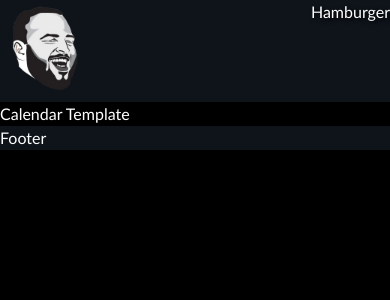
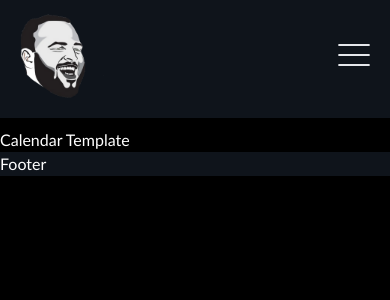
Before and after one commit to Earle-Poole/danFran, a Next.js app: page /calendar in a window 390 px wide. Shown: the top 300 px of the page. Built offline with nearby package versions, Linux system fonts and the light colour scheme.

Commit message:
created the menu icon, padded logo, removed font size from NavItem, added relative to Layout, created Hamburger Navigation, styled mobile view of Navigation, absoluted the header to the top

```diff
--- /dev/null
+++ b/components/atoms/Icons/Menu.tsx
@@ -0,0 +1,25 @@
+import classNames from "classnames";
+import { FC } from "react";
+
+interface MenuProps {
+  isOpen: boolean;
+}
+
+const Menu: FC<MenuProps> = ({ isOpen }) => {
+    const pattyClass = "w-4/5 border rounded-full my-1 self-center bg-white"
+  return (
+    <div className="flex flex-col w-10 box-border">
+      {isOpen ? (
+        <div className="text-3xl leading-none">&#10005;</div>
+      ) : (
+        <>
+          <div className={pattyClass} />
+          <div className={pattyClass} />
+          <div className={pattyClass} />
+        </>
+      )}
+    </div>
+  );
+};
+
+export default Menu;
--- a/components/atoms/Logo/Logo.tsx
+++ b/components/atoms/Logo/Logo.tsx
@@ -6,7 +6,7 @@ import Link from 'next/link'
 const Logo = () => {
   return (
     <Link href={slugs.HOME} passHref>
-      <a>
+      <a className="p-2">
         <Image src={logo} height={96} width={96} alt={'Daniel Franzese logo'} />
       </a>
     </Link>
--- a/components/atoms/NavItem/NavItem.tsx
+++ b/components/atoms/NavItem/NavItem.tsx
@@ -18,7 +18,7 @@ const NavItem: FC<NavItemProps> = ({ isExternal, name, href }) => {
       <a
         className='flex odd:hover:text-pink-500 even:hover:text-cyan-400'
         {...optionalAnchorProps}>
-        <div className='text-2xl font-light p-3 self-center transition duration-150 hover:underline'>
+        <div className='font-light p-3 self-center transition duration-150 hover:underline'>
           {name}
         </div>
       </a>
--- a/components/layouts/CommonLayout.tsx
+++ b/components/layouts/CommonLayout.tsx
@@ -5,7 +5,7 @@ import Header from '@/components/organisms/Header'
 const CommonLayout: FC = ({ children }) => {
   return (
     <div className='flex h-screen w-screen bg-black text-white'>
-      <div className='mx-auto w-full max-w-7xl'>
+      <div className='mx-auto w-full max-w-7xl relative pt-32'>
         <Header />
         {children}
         <Footer />
--- a/components/molecule/Navigation/Navigation.Hamburger.tsx
+++ b/components/molecule/Navigation/Navigation.Hamburger.tsx
@@ -1,6 +1,22 @@
+import Menu from "@/components/atoms/Icons/Menu";
+import { useState } from "react";
+import Navigation from "./Navigation";
+
 const HamburgerNavigation = () => {
+  const [hamNavOpen, setHamNavOpen] = useState(false);
 
-    return <div>Hamburger</div>
-}
+  const handleToggle = () => {
+    setHamNavOpen((prev) => !prev);
+  };
 
-export default HamburgerNavigation
+  return (
+    <>
+      <button className="absolute top-10 right-4" onClick={handleToggle}>
+        <Menu isOpen={hamNavOpen} />
+      </button>
+      {hamNavOpen ? <Navigation /> : ""}
+    </>
+  );
+};
+
+export default HamburgerNavigation;
--- a/components/molecule/Navigation/Navigation.tsx
+++ b/components/molecule/Navigation/Navigation.tsx
@@ -4,7 +4,7 @@ import Link from 'next/link'
 
 const Navigation = () => {
   return (
-    <nav className='flex flex-wrap justify-end items-stretch'>
+    <nav className='flex justify-items-center mx-auto items-stretch flex-col text-md  md:flex-row md:justify-end md:flex-wrap md:w-full lg:text-xl md:text-lg' >
       <NavItem href={slugs.HOME} name={slugToLabel(slugs.HOME)} />
       <NavItem href={slugs.ABOUT} name={'About'} />
       <NavItem href={slugs.PRESS_KIT} name={slugToLabel(slugs.PRESS_KIT)} />
--- a/components/organisms/Header/Header.tsx
+++ b/components/organisms/Header/Header.tsx
@@ -12,7 +12,7 @@ const Header = () => {
     console.log('isMobile: ', isMobile)
   }, [isMobile])
   return (
-    <div className='bg-opacity-50 bg-gray-800 flex text-shadow justify-between'>
+    <div className='bg-opacity-50 bg-gray-800 flex text-shadow md:justify-between absolute top-0 right-0 left-0 md:h-32'>
       <Logo />
       {isMobile ? <HamburgerNavigation /> : <Navigation />}
     </div>
--- a/package.json
+++ b/package.json
@@ -8,6 +8,7 @@
     "lint": "next lint"
   },
   "dependencies": {
+    "classnames": "^2.3.1",
     "next": "12.0.7",
     "react": "17.0.2",
     "react-dom": "17.0.2"
```
Also changed, not shown: 1 other file (tests, documents, lock files or other folders).
